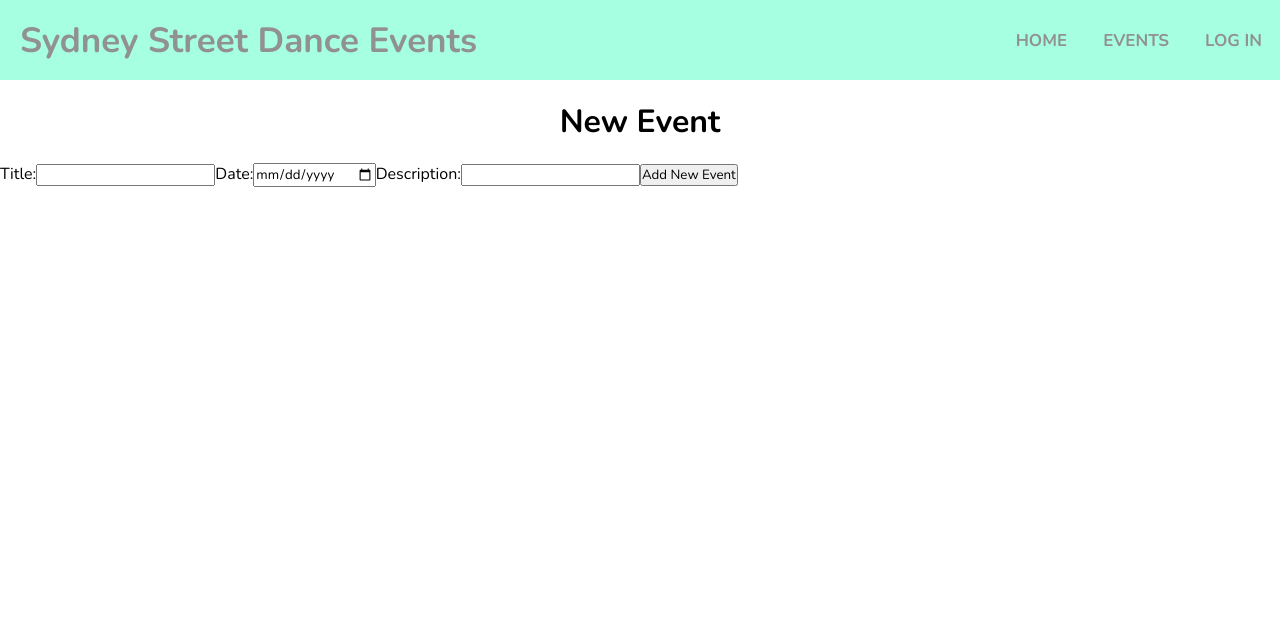
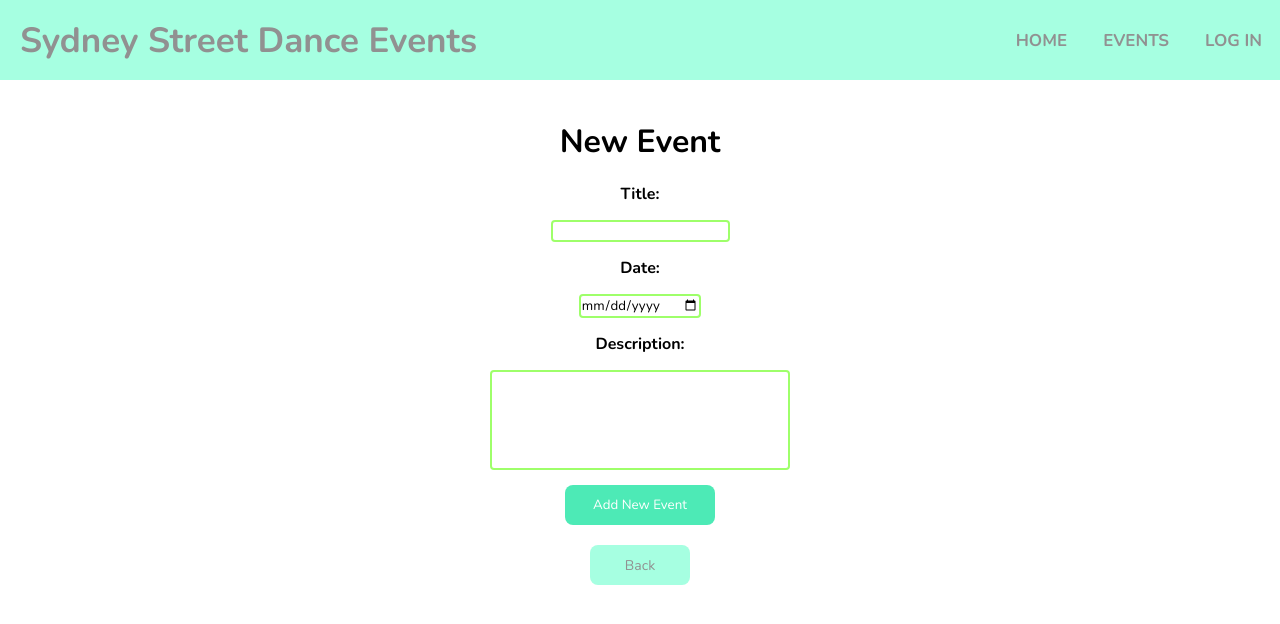
Before and after one commit to mishmishel/event-manager, a React (Create React App) app in the folder client/: page /events/new in a window 1280 px wide. Shown: the top 624 px of the page. Built offline with nearby package versions, Linux system fonts and the light colour scheme; no server answers.

Commit message:
Create new Event styling

```diff
--- /dev/null
+++ b/client/src/components/NewEvent.css
@@ -0,0 +1,39 @@
+.new-event-container {
+    display: flex;
+    flex-direction: column;
+    align-items: center;
+    padding: 20px;
+}
+
+form {
+    display: flex;
+    flex-direction: column;
+    align-items: center;
+    gap: 15px; /* Add space between form elements */
+}
+
+label {
+    font-weight: bold;
+}
+
+input {
+    border-radius: 4px;
+    border: 2px solid #9EFF6A;
+}
+
+#description {
+    height: 100px; /* Adjust as needed */
+    width: 300px;
+}
+
+input[type="submit"] {
+    background-color: #4DEAB6;
+    height: 40px;
+    width: 150px;
+    color: white;
+    padding: 10px 15px;
+    border: none;
+    border-radius: 8px;
+    cursor: pointer;
+    margin-bottom: 20px;
+}
--- a/client/src/components/NewEvent.js
+++ b/client/src/components/NewEvent.js
@@ -1,10 +1,14 @@
 import React, {useState} from 'react'
+import { useNavigate } from 'react-router-dom';
+import './NewEvent.css';
 
 export default function NewEvent() {
     const[title, setTitle] = useState("")
     const[date, setDate] = useState("")
     const[description, setDescription] = useState("")
     const[success, setSuccess] = useState("")
+
+    const navigate = useNavigate();
 
     function handleSubmit(e) {
         e.preventDefault()
@@ -27,8 +31,12 @@ export default function NewEvent() {
         })
     }
 
+    const handleBack = () => {
+        navigate(-1);
+    };
+
     return (
-        <div>
+        <div className='new-event-container'>
             <h1>New Event</h1>
             <form onSubmit={handleSubmit}>
                 <label for="title">Title:</label>
@@ -43,6 +51,8 @@ export default function NewEvent() {
                 <input type="submit" value="Add New Event"/>
             </form>
             <p>{success}</p>
+
+            <button className="back-button" onClick={handleBack}>Back</button>
         </div>
     )
 }
```
Also changed, not shown: 1 other file (tests, documents, lock files or other folders).
